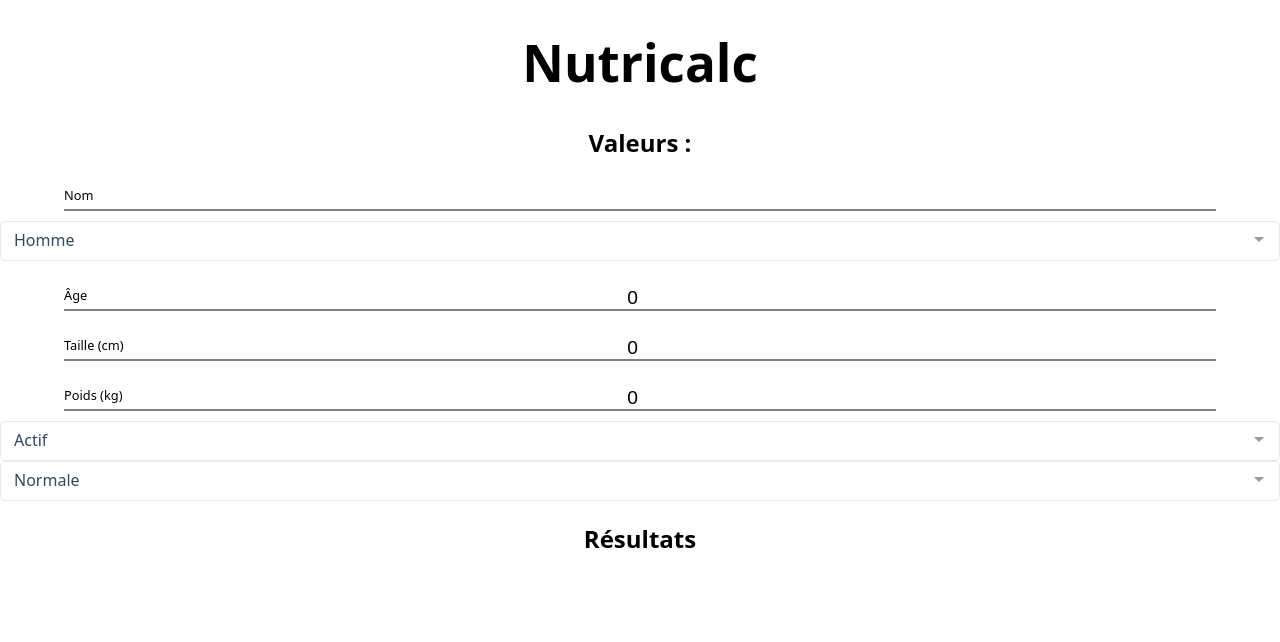
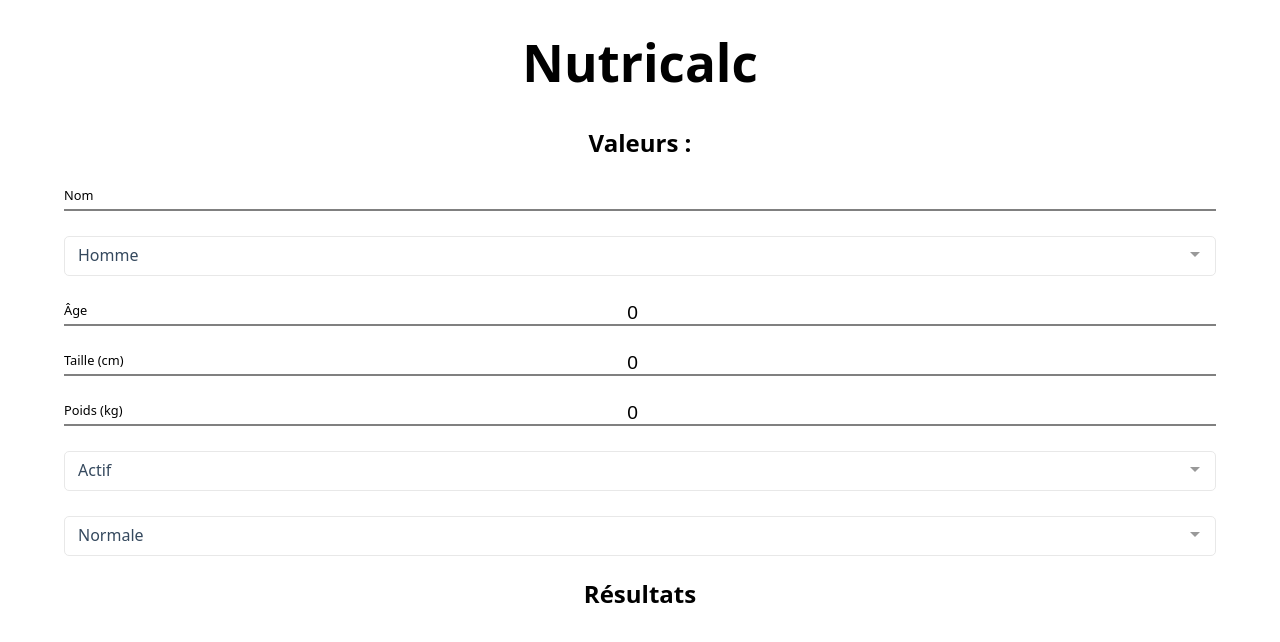
Before and after one commit to NikoMobile/NutriCalc, a Vue app: page / in a window 1280 px wide. Shown: the top 642 px of the page. Built offline with nearby package versions, Linux system fonts and the light colour scheme.

Commit message:
Modification du CSS pour SelectInput.vue

```diff
--- a/src/components/SelectInput.vue
+++ b/src/components/SelectInput.vue
@@ -14,13 +14,17 @@ const props = defineProps({
 </script>
 
 <template>
-  <div class="form-element">
+  <div class="form-element input_group">
     <multiselect :allow-empty="false" :options="choices" v-model="model" label="value" track-by="id"
                  :placeholder="titre"/>
   </div>
 </template>
 <style src="vue-multiselect/dist/vue-multiselect.min.css"></style>
 
-<style scoped>
-
+<style scoped lang="scss">
+.input_group {
+  position: relative;
+  margin: 25px auto 10px;
+  width: 90%;
+}
 </style>
```
